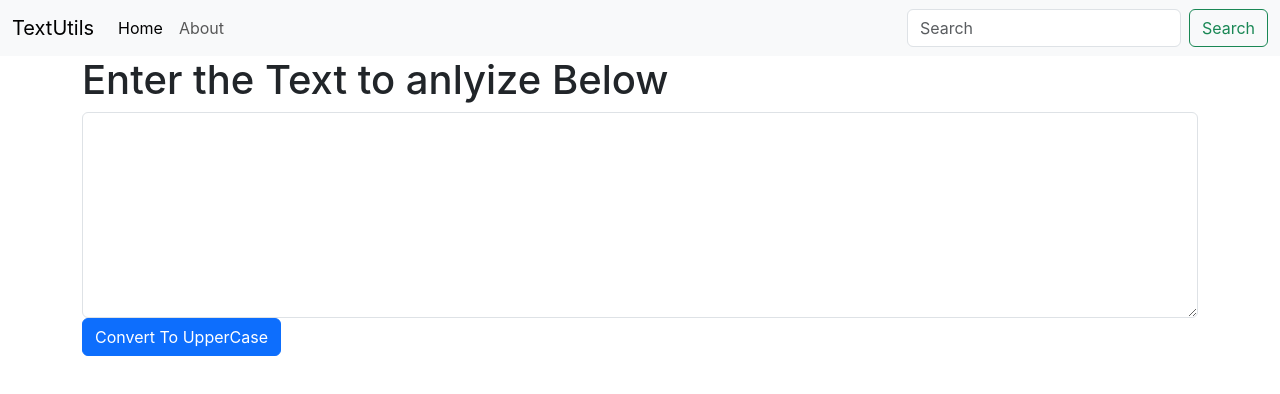
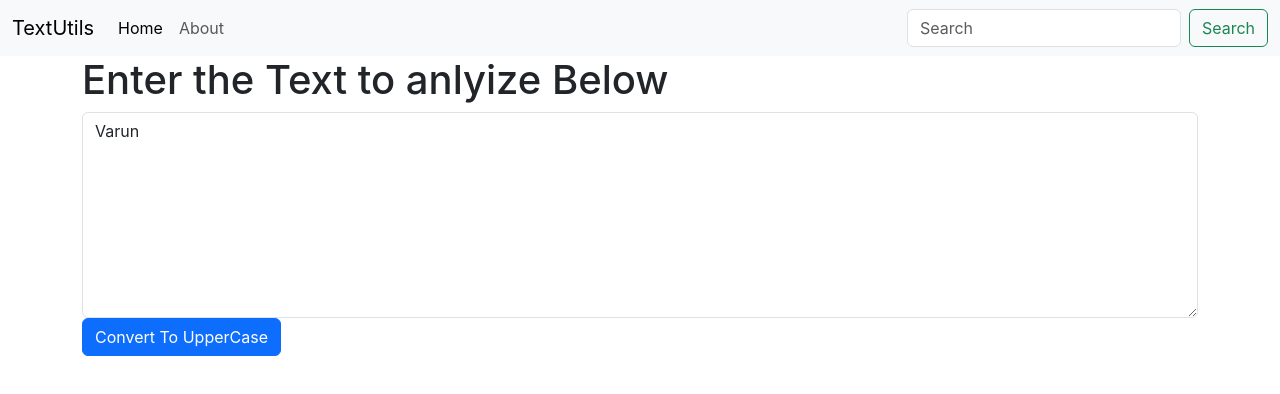
Before and after one commit to varunkr9866/React-Workspace, a React (Create React App) app: page / in a window 1280 px wide. Shown: the top 394 px of the page. Built offline with nearby package versions, Linux system fonts and the light colour scheme.

Commit message:
COMPLETED WORKING ON STATES AND EVENTS BY REACT

```diff
--- a/src/components/TextForm.js
+++ b/src/components/TextForm.js
@@ -1,13 +1,17 @@
 import React, { useState } from "react";
 
 export default function TextForm(props) {
-  const [text,setText] = useState('');
+
   const handleClick = ()=>{
-
+    console.log('ON Click');
+    let newText = text.toUpperCase();
+    setText(newText);
   }
-  const handleChange = ()=>{
-
+  const handleChange = (event)=>{
+    console.log('OnChange');
+    setText(event.target.value);
   }
+  const [text,setText] = useState('Varun');
   return (
     <div>
       <div className="mb-3">
```
